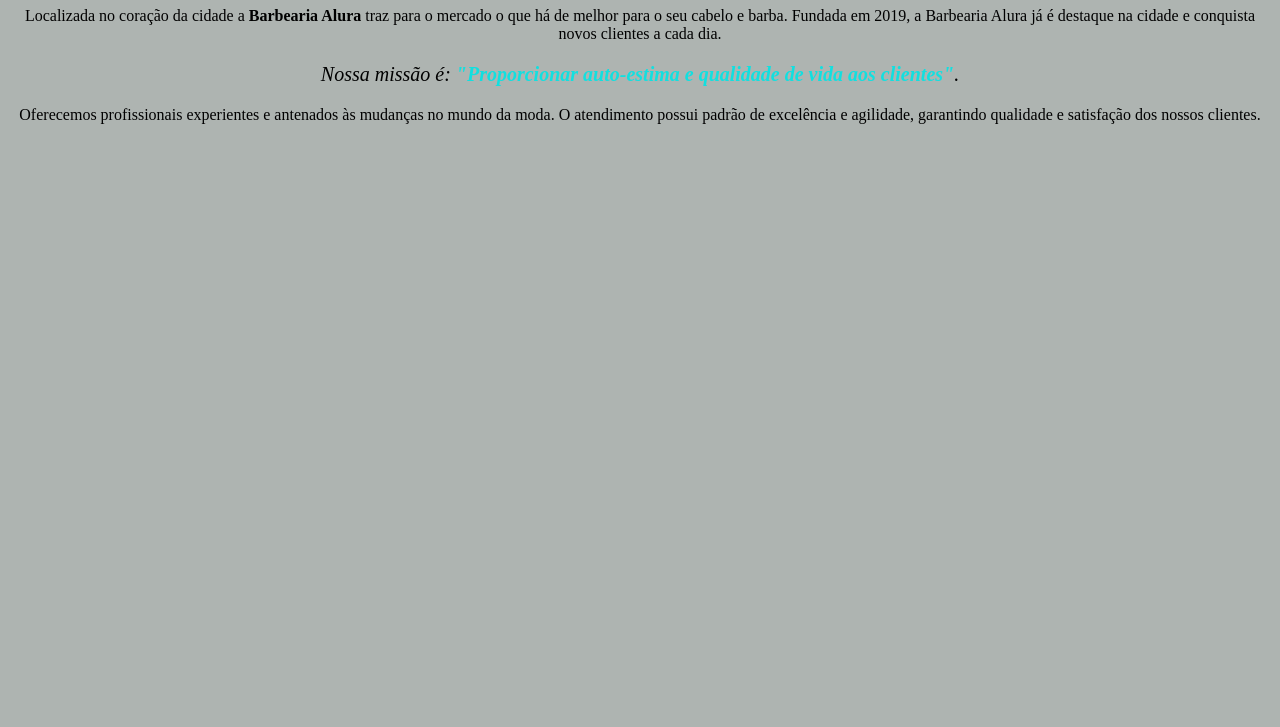
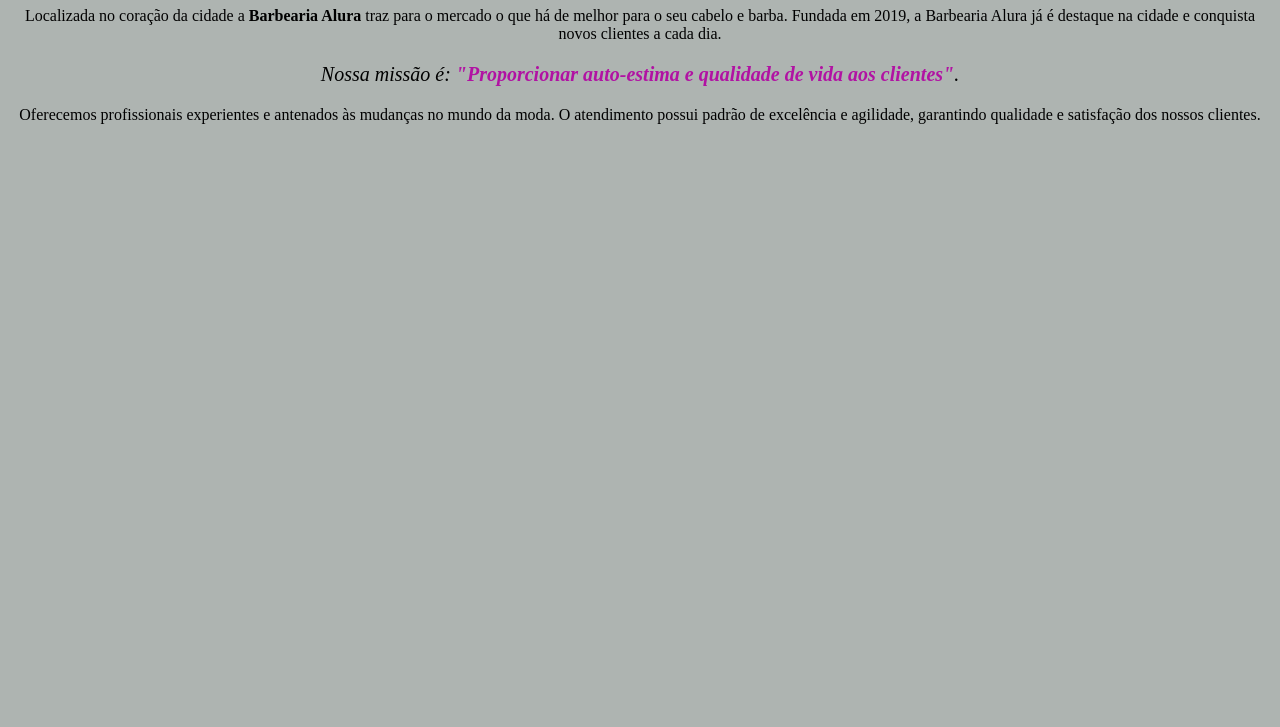
Before and after one commit to froesmario/repositorio1anonot, a plain HTML site: page index.html in a window 1280 px wide. Shown: the part 73-800 px from the top of the page. Drawn offline with Linux system fonts and the light colour scheme.

Commit message:
color strong

```diff
--- a/style.css
+++ b/style.css
@@ -13,5 +13,5 @@ p {
 }
 
 em strong {
-    color: #11e0e0;
+    color: #b112a3;
 }
```
